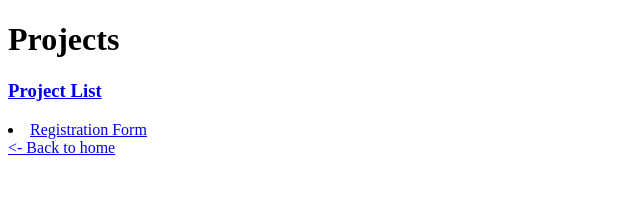
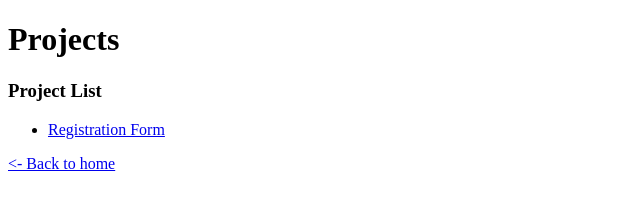
Before and after one commit to Mokshitha4/level2, a website: page project.html in a window 1280 px wide. Shown: the whole page, without its empty margins (0-640 px from the left). Drawn offline with Linux system fonts and the light colour scheme.

Commit message:
changes in links

```diff
--- a/project.html
+++ b/project.html
@@ -7,8 +7,10 @@
   </head>
   <body>
     <h1>Projects</h1>
-    <h3><a href="/registration">Project List</a></h3>
-    <li><a href="/registration">Registration Form</a></li>
+    <h3>Project List</h3>
+    <ul>
+      <li><a href="/registration">Registration Form</a></li>
+    </ul>
     <a href="/">&lt;- Back to home</a>
   </body>
 </html>
```
